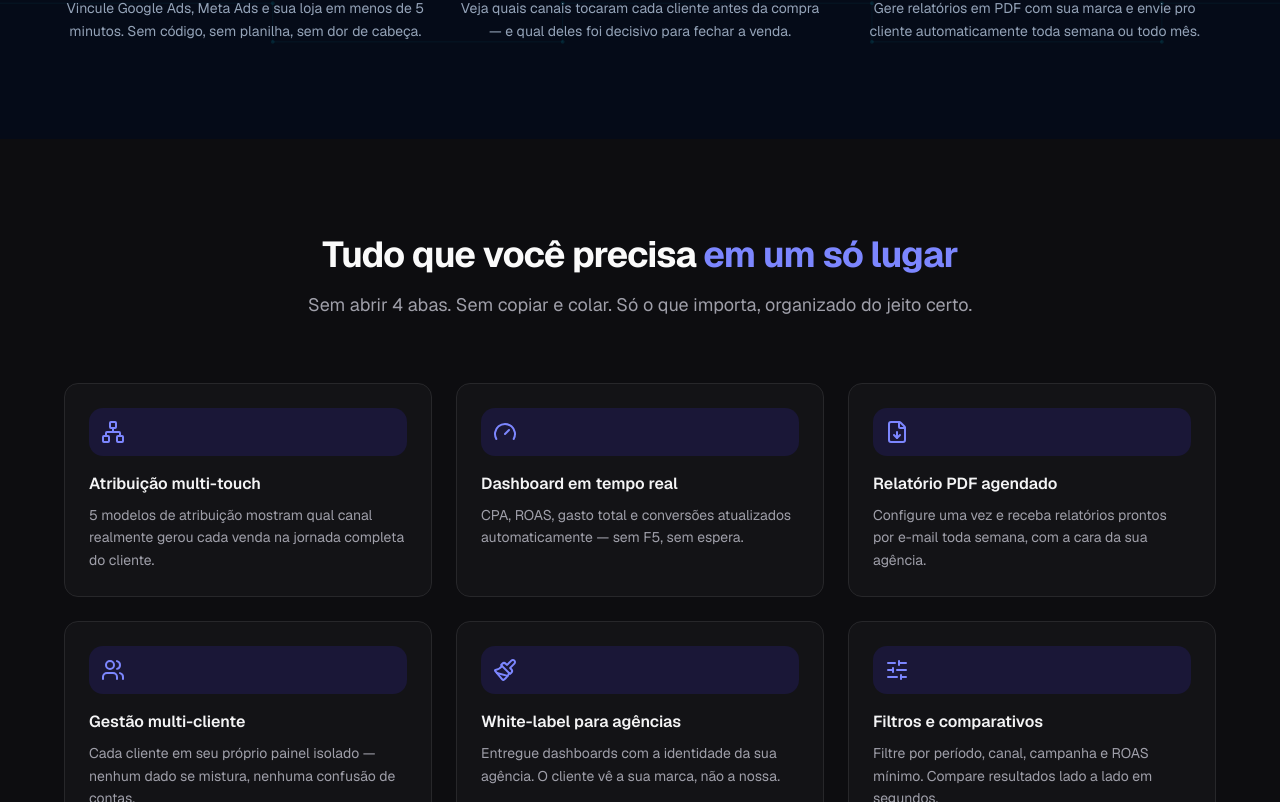
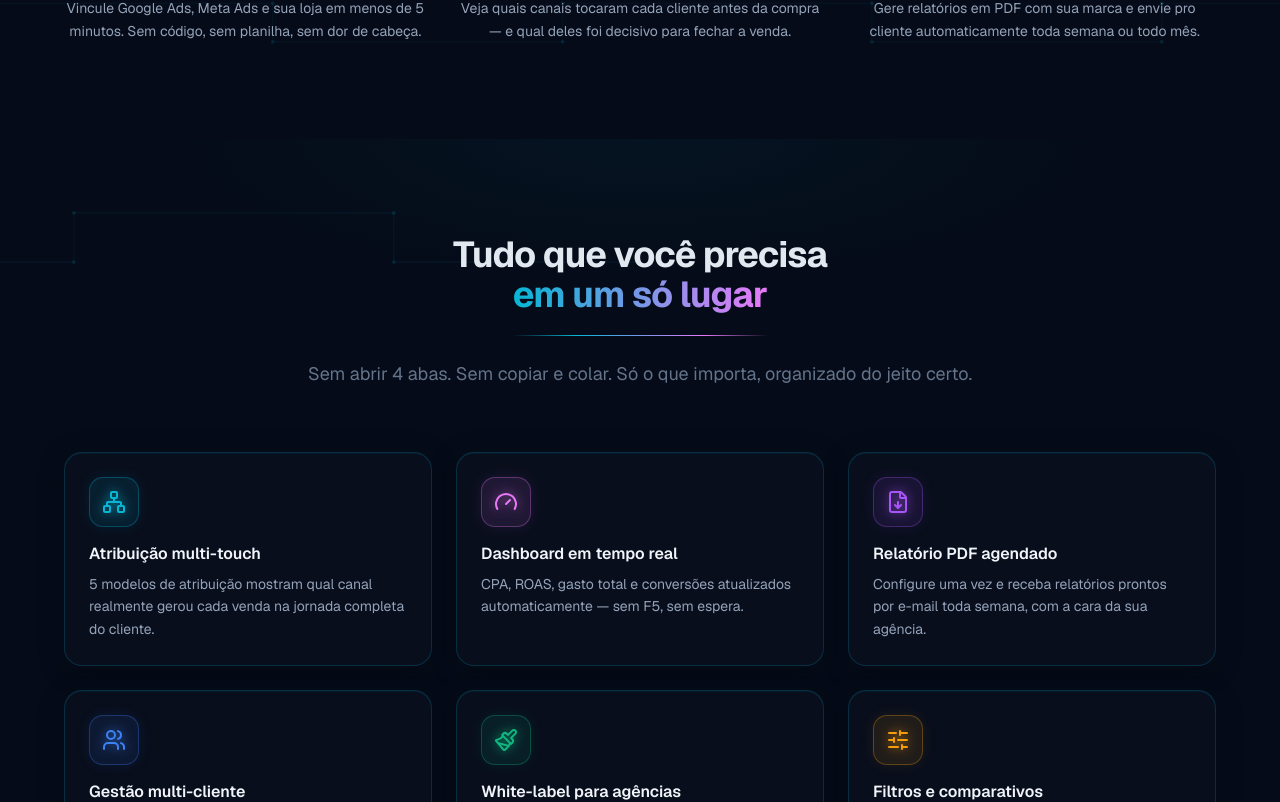
Before and after one commit to LuSan1986/projeto_getdashia, a Next.js app: page / in a window 1280 px wide. Shown: the part 2218-3020 px from the top of the page. Built offline with nearby package versions, Linux system fonts and the light colour scheme.

Commit message:
feat(funcionalidades): redesign cyberpunk com 6 cards neon coloridos

```diff
--- a/src/components/landing/funcionalidades.tsx
+++ b/src/components/landing/funcionalidades.tsx
@@ -7,12 +7,16 @@ import {
   SlidersHorizontal,
   type LucideIcon,
 } from "lucide-react";
-import { Card } from "@/components/ui/card";
 
 interface ItemFuncionalidade {
   Icone: LucideIcon;
   nome: string;
   descricao: string;
+  cor: string;
+  glowFull: string;
+  glowSoft: string;
+  iconBg: string;
+  iconBorder: string;
 }
 
 const itens: ItemFuncionalidade[] = [
@@ -21,36 +25,66 @@ const itens: ItemFuncionalidade[] = [
     nome: "Atribuição multi-touch",
     descricao:
       "5 modelos de atribuição mostram qual canal realmente gerou cada venda na jornada completa do cliente.",
+    cor: "#06B6D4",
+    glowFull: "rgba(6,182,212,0.85)",
+    glowSoft: "rgba(6,182,212,0.10)",
+    iconBg:   "rgba(6,182,212,0.10)",
+    iconBorder: "rgba(6,182,212,0.30)",
   },
   {
     Icone: Gauge,
     nome: "Dashboard em tempo real",
     descricao:
       "CPA, ROAS, gasto total e conversões atualizados automaticamente — sem F5, sem espera.",
+    cor: "#E879F9",
+    glowFull: "rgba(232,121,249,0.85)",
+    glowSoft: "rgba(232,121,249,0.10)",
+    iconBg:   "rgba(232,121,249,0.10)",
+    iconBorder: "rgba(232,121,249,0.30)",
   },
   {
     Icone: FileDown,
     nome: "Relatório PDF agendado",
     descricao:
       "Configure uma vez e receba relatórios prontos por e-mail toda semana, com a cara da sua agência.",
+    cor: "#A855F7",
+    glowFull: "rgba(168,85,247,0.85)",
+    glowSoft: "rgba(168,85,247,0.10)",
+    iconBg:   "rgba(168,85,247,0.10)",
+    iconBorder: "rgba(168,85,247,0.30)",
   },
   {
     Icone: Users,
     nome: "Gestão multi-cliente",
     descricao:
       "Cada cliente em seu próprio painel isolado — nenhum dado se mistura, nenhuma confusão de contas.",
+    cor: "#3B82F6",
+    glowFull: "rgba(59,130,246,0.85)",
+    glowSoft: "rgba(59,130,246,0.10)",
+    iconBg:   "rgba(59,130,246,0.10)",
+    iconBorder: "rgba(59,130,246,0.30)",
   },
   {
     Icone: Paintbrush,
     nome: "White-label para agências",
     descricao:
       "Entregue dashboards com a identidade da sua agência. O cliente vê a sua marca, não a nossa.",
+    cor: "#10B981",
+    glowFull: "rgba(16,185,129,0.85)",
+    glowSoft: "rgba(16,185,129,0.10)",
+    iconBg:   "rgba(16,185,129,0.10)",
+    iconBorder: "rgba(16,185,129,0.30)",
   },
   {
     Icone: SlidersHorizontal,
     nome: "Filtros e comparativos",
     descricao:
       "Filtre por período, canal, campanha e ROAS mínimo. Compare resultados lado a lado em segundos.",
+    cor: "#F59E0B",
+    glowFull: "rgba(245,158,11,0.85)",
+    glowSoft: "rgba(245,158,11,0.10)",
+    iconBg:   "rgba(245,158,11,0.10)",
+    iconBorder: "rgba(245,158,11,0.30)",
   },
 ];
 
@@ -58,34 +92,152 @@ export default function Funcionalidades() {
   return (
     <section
       id="funcionalidades"
-      className="scroll-mt-16 bg-zinc-900/30 px-4 py-24"
+      className="scroll-mt-16 relative px-4 py-24 overflow-hidden"
+      style={{ background: "#050B18" }}
     >
-      <div className="mx-auto max-w-6xl">
+      <style>{`
+        .func-card {
+          background: rgba(10,15,30,0.80);
+          border: 1px solid rgba(6,182,212,0.20);
+          box-shadow: 0 0 20px rgba(6,182,212,0.04), 0 4px 24px rgba(0,0,0,0.40), inset 0 1px 0 rgba(6,182,212,0.08);
+          backdrop-filter: blur(8px);
+          transition: border-color 0.3s ease, box-shadow 0.3s ease, transform 0.3s ease;
+        }
+        .func-card:hover {
+          border-color: rgba(6,182,212,0.45);
+          box-shadow: 0 0 28px rgba(6,182,212,0.10), 0 8px 40px rgba(0,0,0,0.50), inset 0 1px 0 rgba(6,182,212,0.18);
+          transform: translateY(-4px);
+        }
+        .func-icon {
+          transition: transform 0.3s ease, box-shadow 0.3s ease;
+        }
+        .func-card:hover .func-icon {
+          transform: scale(1.10);
+        }
+      `}</style>
+
+      {/* ── Traços PCB sutis ── */}
+      <div aria-hidden className="pointer-events-none absolute inset-0" style={{ zIndex: 0 }}>
+        <svg
+          width="100%" height="100%"
+          viewBox="0 0 1440 700"
+          preserveAspectRatio="xMidYMid slice"
+          xmlns="http://www.w3.org/2000/svg"
+        >
+          {/* Traço 1 — topo-esquerdo em L */}
+          <path d="M 0 100 H 260 V 60 H 520 V 100 H 720"
+                stroke="rgba(6,182,212,0.07)" strokeWidth="1" fill="none"/>
+          <circle cx="260" cy="100" r="1.5" fill="rgba(6,182,212,0.14)"/>
+          <circle cx="260" cy="60"  r="1.5" fill="rgba(6,182,212,0.14)"/>
+          <circle cx="520" cy="60"  r="1.5" fill="rgba(6,182,212,0.14)"/>
+          <circle cx="520" cy="100" r="1.5" fill="rgba(6,182,212,0.14)"/>
+
+          {/* Traço 2 — inferior diagonal em L */}
+          <path d="M 1440 600 H 1180 V 640 H 860 V 600 H 640"
+                stroke="rgba(6,182,212,0.07)" strokeWidth="1" fill="none"/>
+          <circle cx="1180" cy="600" r="1.5" fill="rgba(6,182,212,0.14)"/>
+          <circle cx="1180" cy="640" r="1.5" fill="rgba(6,182,212,0.14)"/>
+          <circle cx="860"  cy="640" r="1.5" fill="rgba(6,182,212,0.14)"/>
+          <circle cx="860"  cy="600" r="1.5" fill="rgba(6,182,212,0.14)"/>
+
+          {/* Traço 3 — vertical esquerda */}
+          <path d="M 40 0 V 180 H 90 V 380 H 30 V 560"
+                stroke="rgba(6,182,212,0.06)" strokeWidth="1" fill="none"/>
+          <circle cx="90" cy="180" r="1.5" fill="rgba(6,182,212,0.12)"/>
+          <circle cx="90" cy="380" r="1.5" fill="rgba(6,182,212,0.12)"/>
+          <circle cx="30" cy="380" r="1.5" fill="rgba(6,182,212,0.12)"/>
+
+          {/* Traço 4 — vertical direita */}
+          <path d="M 1400 120 H 1340 V 300 H 1410 V 480 H 1360 V 600"
+                stroke="rgba(6,182,212,0.06)" strokeWidth="1" fill="none"/>
+          <circle cx="1340" cy="120" r="1.5" fill="rgba(6,182,212,0.12)"/>
+          <circle cx="1340" cy="300" r="1.5" fill="rgba(6,182,212,0.12)"/>
+          <circle cx="1410" cy="300" r="1.5" fill="rgba(6,182,212,0.12)"/>
+          <circle cx="1410" cy="480" r="1.5" fill="rgba(6,182,212,0.12)"/>
+          <circle cx="1360" cy="480" r="1.5" fill="rgba(6,182,212,0.12)"/>
+        </svg>
+      </div>
+
+      {/* Glow topo */}
+      <div
+        aria-hidden
+        className="pointer-events-none absolute inset-0"
+        style={{
+          background:
+            "radial-gradient(ellipse 55% 25% at 50% 0%, rgba(6,182,212,0.05) 0%, transparent 70%)",
+          zIndex: 0,
+        }}
+      />
+
+      <div className="relative z-10 mx-auto max-w-6xl">
+        {/* ── Cabeçalho ── */}
         <div className="mb-16 text-center">
-          <h2 className="text-3xl font-bold tracking-tight text-zinc-50 sm:text-4xl">
+          <h2
+            className="text-3xl font-bold tracking-tight sm:text-4xl"
+            style={{ color: "#E2E8F0" }}
+          >
             Tudo que você precisa{" "}
-            <span className="text-indigo-400">em um só lugar</span>
+            <br className="hidden sm:block" />
+            <span
+              style={{
+                background: "linear-gradient(90deg, #06B6D4 0%, #E879F9 100%)",
+                WebkitBackgroundClip: "text",
+                WebkitTextFillColor: "transparent",
+                backgroundClip: "text",
+              }}
+            >
+              em um só lugar
+            </span>
           </h2>
-          <p className="mt-4 text-lg text-zinc-400">
+
+          {/* Linha decorativa */}
+          <div
+            className="mx-auto mt-5 h-px w-64"
+            style={{
+              background:
+                "linear-gradient(90deg, transparent 0%, #06B6D4 25%, #E879F9 75%, transparent 100%)",
+            }}
+          />
+
+          <p className="mt-6 text-lg" style={{ color: "#64748B" }}>
             Sem abrir 4 abas. Sem copiar e colar. Só o que importa, organizado
             do jeito certo.
           </p>
         </div>
 
+        {/* ── Grid de cards ── */}
         <div className="grid gap-6 sm:grid-cols-2 lg:grid-cols-3">
-          {itens.map(({ Icone, nome, descricao }) => (
-            <Card
-              key={nome}
-              className="gap-0 border border-zinc-800 bg-zinc-900/60 p-6 ring-0"
-            >
-              <div className="mb-4 inline-flex rounded-xl bg-indigo-950/60 p-3 text-indigo-400">
-                <Icone className="size-6" />
+          {itens.map(({ Icone, nome, descricao, cor, glowFull, glowSoft, iconBg, iconBorder }) => (
+            <div key={nome} className="func-card rounded-2xl p-6">
+              {/* Ícone */}
+              <div
+                className="func-icon mb-4 inline-flex rounded-xl p-3"
+                style={{
+                  background: iconBg,
+                  border: `1px solid ${iconBorder}`,
+                  boxShadow: `0 0 14px ${glowSoft}`,
+                }}
+              >
+                <Icone
+                  className="size-6"
+                  style={{
+                    color: cor,
+                    filter: `drop-shadow(0 0 6px ${glowFull})`,
+                  }}
+                />
               </div>
-              <h3 className="mb-2 text-base font-semibold text-zinc-100">
+
+              {/* Texto */}
+              <h3
+                className="mb-2 text-base leading-snug"
+                style={{ color: "#F1F5F9", fontWeight: 600 }}
+              >
                 {nome}
               </h3>
-              <p className="text-sm leading-relaxed text-zinc-400">{descricao}</p>
-            </Card>
+              <p className="text-sm leading-relaxed" style={{ color: "#94A3B8" }}>
+                {descricao}
+              </p>
+            </div>
           ))}
         </div>
       </div>
```
